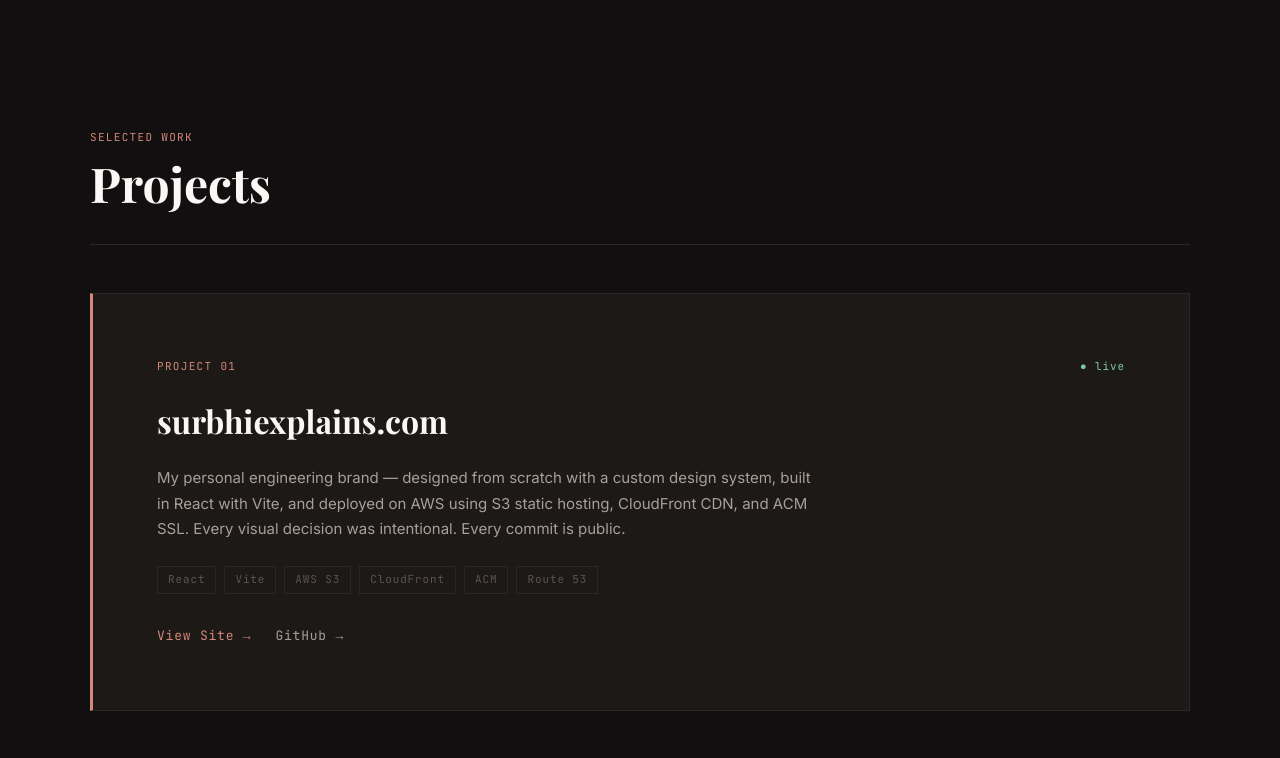
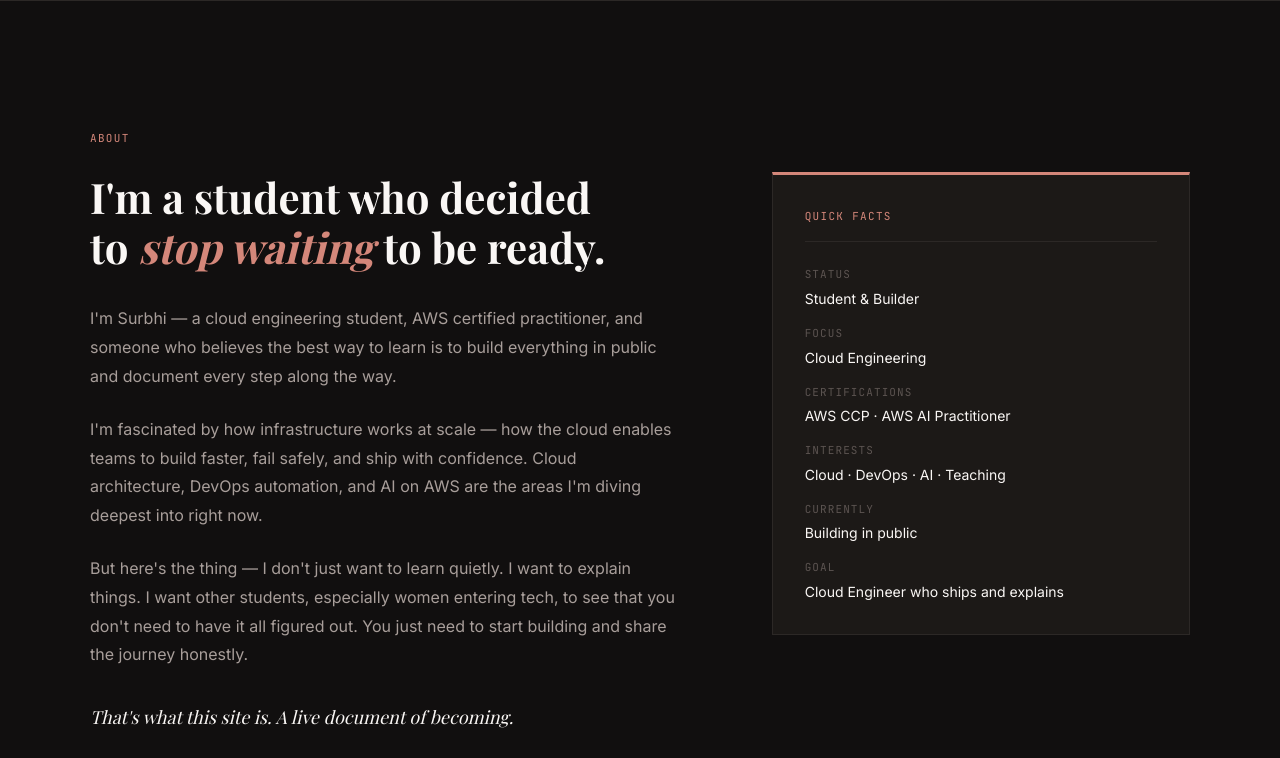
Before and after one commit to Code-Surbhi/SurbhiExplains, a React (Vite) app: page / in a window 1280 px wide. Shown: the part 800-1558 px from the top of the page. Built offline with nearby package versions, Linux system fonts and the light colour scheme; a web font is replaced by a local one.

Commit message:
feat: add about section with narrative and facts panel

```diff
--- a/src/App.jsx
+++ b/src/App.jsx
@@ -2,12 +2,14 @@ import Navbar from "./components/Navbar/Navbar";
 import Hero from "./components/Hero/Hero";
 import Projects from "./components/Projects/Projects";
 import Certifications from "./components/Certifications/Certifications";
+import About from "./components/About/About";
 
 function App() {
   return (
     <main>
       <Navbar />
       <Hero />
+      <About />
       <Projects />
       <Certifications />
     </main>
--- /dev/null
+++ b/src/components/About/About.css
@@ -0,0 +1,131 @@
+/* ============================================
+   ABOUT SECTION
+============================================ */
+
+.about {
+  padding: var(--space-9) var(--space-7);
+  border-top: 1px solid var(--border);
+}
+
+.about__inner {
+  max-width: 1100px;
+  margin: 0 auto;
+  display: flex;
+  flex-direction: column;
+  gap: var(--space-6);
+}
+
+.about__label {
+  margin-bottom: calc(-1 * var(--space-4));
+}
+
+/* --- GRID --- */
+.about__grid {
+  display: grid;
+  grid-template-columns: 1.4fr 1fr;
+  gap: var(--space-8);
+  align-items: start;
+}
+
+/* --- LEFT — NARRATIVE --- */
+.about__narrative {
+  display: flex;
+  flex-direction: column;
+  gap: var(--space-5);
+}
+
+.about__title {
+  font-family: var(--font-display);
+  font-size: clamp(28px, 4vw, 42px);
+  line-height: 1.2;
+  color: var(--text-primary);
+}
+
+.about__body {
+  display: flex;
+  flex-direction: column;
+  gap: var(--space-4);
+}
+
+.about__body p {
+  color: var(--text-secondary);
+  font-size: 16px;
+  line-height: 1.8;
+  max-width: 58ch;
+}
+
+.about__closing {
+  font-family: var(--font-display);
+  font-style: italic;
+  font-size: 18px !important;
+  color: var(--text-primary) !important;
+  padding-top: var(--space-2);
+}
+
+/* --- RIGHT — FACTS --- */
+.about__facts {
+  position: sticky;
+  top: 96px;
+}
+
+.about__facts-inner {
+  background: var(--bg-secondary);
+  border: 1px solid var(--border);
+  border-top: 3px solid var(--accent);
+  padding: var(--space-5);
+  display: flex;
+  flex-direction: column;
+  gap: var(--space-4);
+}
+
+.about__facts-label {
+  padding-bottom: var(--space-3);
+  border-bottom: 1px solid var(--border);
+}
+
+.about__facts-list {
+  list-style: none;
+  display: flex;
+  flex-direction: column;
+  gap: var(--space-3);
+}
+
+.about__fact {
+  display: flex;
+  flex-direction: column;
+  gap: var(--space-1);
+}
+
+.about__fact-label {
+  font-family: var(--font-mono);
+  font-size: var(--text-label);
+  letter-spacing: 0.1em;
+  text-transform: uppercase;
+  color: var(--text-disabled);
+}
+
+.about__fact-value {
+  font-size: 14px;
+  color: var(--text-primary);
+  line-height: 1.5;
+}
+
+/* --- MOBILE --- */
+@media (max-width: 768px) {
+  .about {
+    padding: var(--space-7) var(--space-3);
+  }
+
+  .about__grid {
+    grid-template-columns: 1fr;
+    gap: var(--space-6);
+  }
+
+  .about__facts {
+    position: static;
+  }
+
+  .about__title {
+    font-size: clamp(26px, 7vw, 36px);
+  }
+}
--- /dev/null
+++ b/src/components/About/About.jsx
@@ -0,0 +1,99 @@
+import "./About.css";
+
+const facts = [
+  {
+    label: "Status",
+    value: "Student & Builder",
+  },
+  {
+    label: "Focus",
+    value: "Cloud Engineering",
+  },
+  {
+    label: "Certifications",
+    value: "AWS CCP · AWS AI Practitioner",
+  },
+  {
+    label: "Interests",
+    value: "Cloud · DevOps · AI · Teaching",
+  },
+  {
+    label: "Currently",
+    value: "Building in public",
+  },
+  {
+    label: "Goal",
+    value: "Cloud Engineer who ships and explains",
+  },
+];
+
+function About() {
+  return (
+    <section className="about" id="about">
+      <div className="about__inner">
+        {/* Section Label */}
+        <p className="label about__label">About</p>
+
+        <div className="about__grid">
+          {/* Left — Narrative */}
+          <div className="about__narrative">
+            <h2 className="about__title">
+              I'm a student who decided
+              <br />
+              to{" "}
+              <span
+                className="text-accent font-display"
+                style={{ fontStyle: "italic" }}
+              >
+                stop waiting
+              </span>{" "}
+              to be ready.
+            </h2>
+
+            <div className="about__body">
+              <p>
+                I'm Surbhi — a cloud engineering student, AWS certified
+                practitioner, and someone who believes the best way to learn is
+                to build everything in public and document every step along the
+                way.
+              </p>
+              <p>
+                I'm fascinated by how infrastructure works at scale — how the
+                cloud enables teams to build faster, fail safely, and ship with
+                confidence. Cloud architecture, DevOps automation, and AI on AWS
+                are the areas I'm diving deepest into right now.
+              </p>
+              <p>
+                But here's the thing — I don't just want to learn quietly. I
+                want to explain things. I want other students, especially women
+                entering tech, to see that you don't need to have it all figured
+                out. You just need to start building and share the journey
+                honestly.
+              </p>
+              <p className="about__closing">
+                That's what this site is. A live document of becoming.
+              </p>
+            </div>
+          </div>
+
+          {/* Right — Facts */}
+          <div className="about__facts">
+            <div className="about__facts-inner">
+              <p className="label about__facts-label">Quick Facts</p>
+              <ul className="about__facts-list">
+                {facts.map((fact) => (
+                  <li key={fact.label} className="about__fact">
+                    <span className="about__fact-label">{fact.label}</span>
+                    <span className="about__fact-value">{fact.value}</span>
+                  </li>
+                ))}
+              </ul>
+            </div>
+          </div>
+        </div>
+      </div>
+    </section>
+  );
+}
+
+export default About;
```
